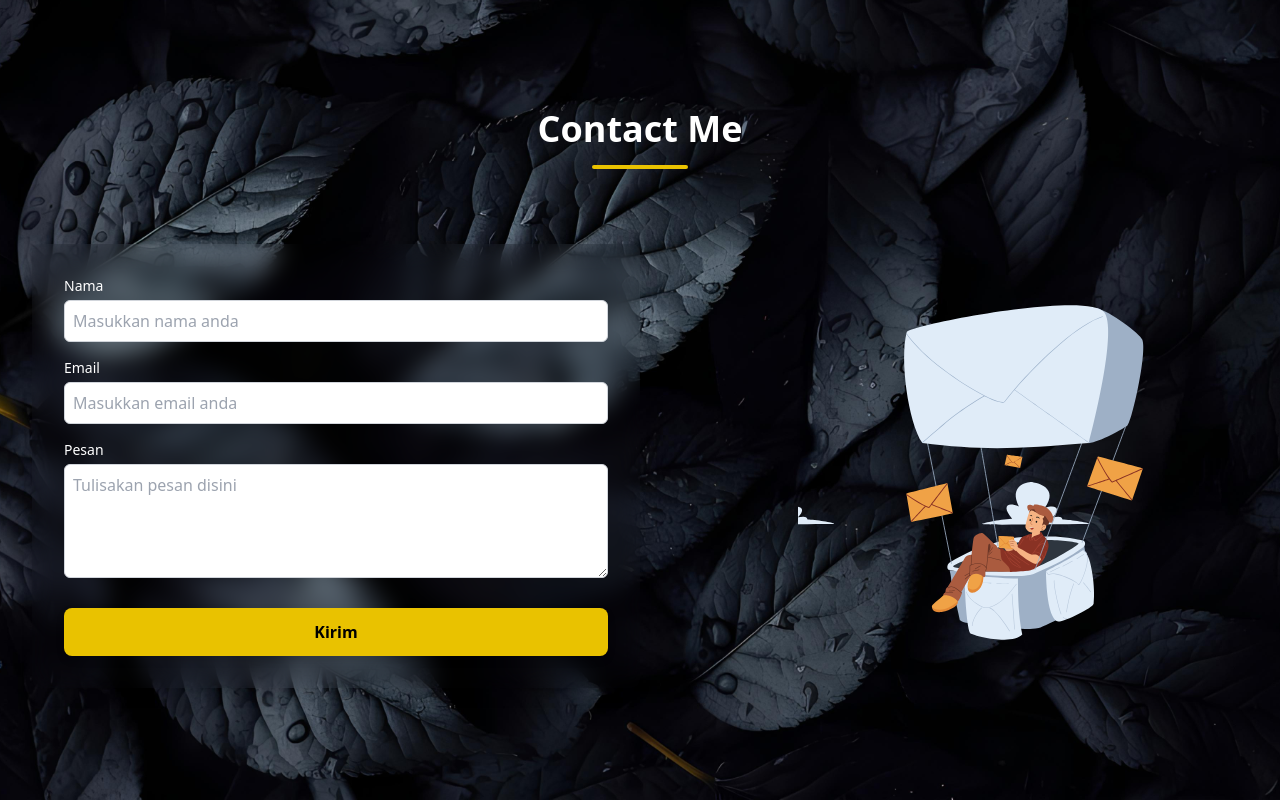
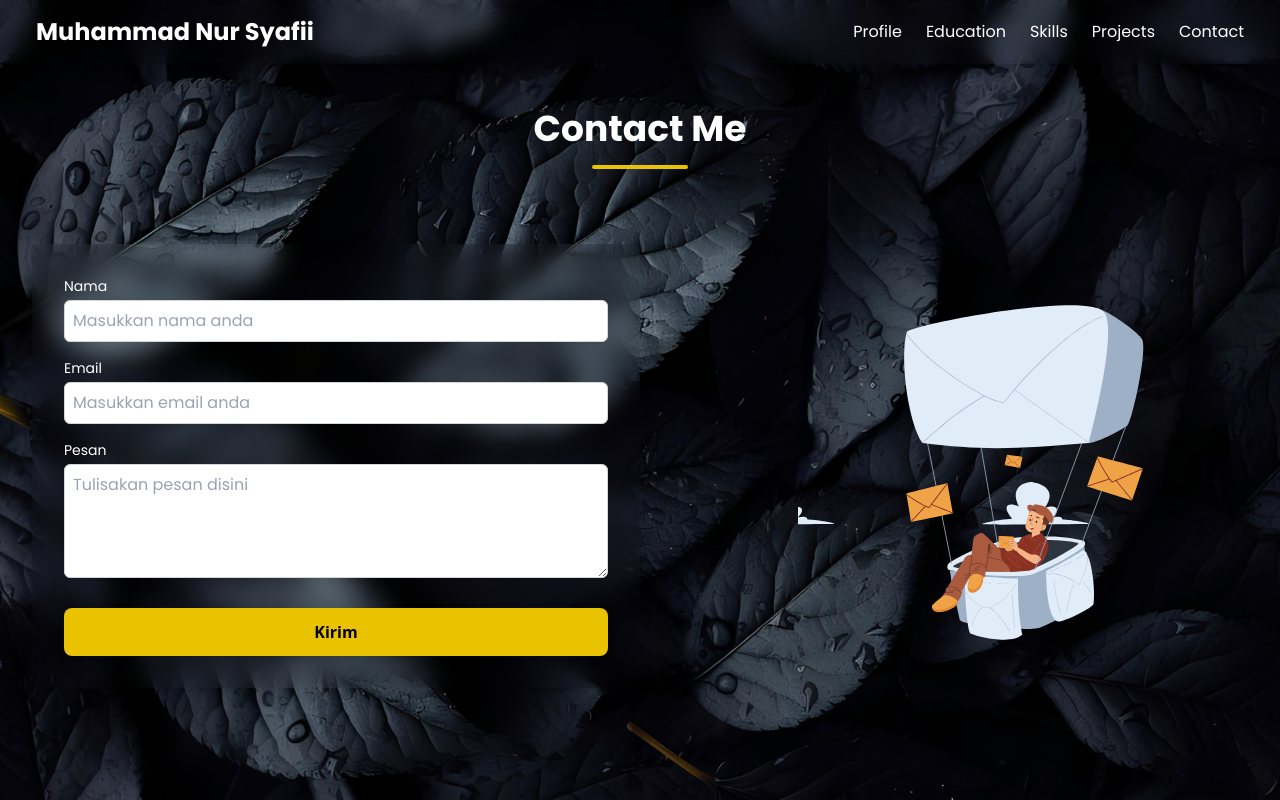
Before and after one commit to nursyafiigit/interactive-cv, a Vue app in the folder frontend/: page /formcontact in a window 1280 px wide. Built offline with nearby package versions, Linux system fonts and the light colour scheme.

Commit message:
ubah font & nav

```diff
--- a/frontend/src/assets/main.css
+++ b/frontend/src/assets/main.css
@@ -17,3 +17,10 @@ transform: translateY(0px);
     font-family: 'Poppins';
     font-size: 16px !important;
 }
+
+html, body {
+  margin: 0;
+  padding: 0;
+  overflow-x: hidden;
+  width: 100%;
+}
--- a/frontend/src/components/ContactVue.vue
+++ b/frontend/src/components/ContactVue.vue
@@ -31,7 +31,7 @@ onBeforeUnmount(() => {
     <div class="container mx-auto px-4 sm:px-6 text-center">
       <!-- Section title -->
       <div data-aos="fade-up" data-aos-duration="800">
-        <SectionTitle title="Hubungi Saya" />
+        <SectionTitle title="Hubungi Saya" class="font-poppins"/>
       </div>
 
       <!-- Deskripsi -->
@@ -44,19 +44,12 @@ onBeforeUnmount(() => {
       </p>
 
       <!-- Tombol Email -->
-       <router-link to="/formcontact">
-        <div data-aos="zoom-in"
-          data-aos-delay="100"
-          data-aos-duration="800">
 
-          <a
-          class="email-button"
-
-          >
-          Kirim Email
-        </a>
+      <div data-aos="zoom-in" data-aos-delay="100" data-aos-duration="800">
+        <router-link to="/formcontact">
+          <a class="email-button font-poppins text-base"> Kirim Email </a>
+        </router-link>
       </div>
-      </router-link>
 
       <!-- Link Sosial -->
       <div
--- a/frontend/src/components/FormContact.vue
+++ b/frontend/src/components/FormContact.vue
@@ -1,9 +1,10 @@
 <template>
-  <section id="contact" class="h-screen flex items-center justify-center bg-gray-900 py-20 overflow-y-auto">
+  <NavbarVue />
+  <section id="contact" class="min-h-screen flex items-center justify-center bg-gray-900 py-20">
     <div class="container mx-auto px-4 sm:px-6 lg:px-8 flex flex-col items-center">
       <!-- Judul (Section Title) -->
       <div data-aos="fade-up" data-aos-duration="800" data-aos-delay="200" class="mb-6">
-        <SectionTitle title="Contact Me" class="text-white text-xl sm:text-2xl md:text-4xl" />
+        <SectionTitle title="Contact Me" class="text-white font-poppins text-xl sm:text-2xl md:text-4xl" />
       </div>
 
       <div class="flex flex-col lg:flex-row w-full max-w-7xl justify-center items-center">
@@ -12,39 +13,39 @@
           <form @submit.prevent="submitForm">
             <!-- Name -->
             <div class="mb-4" data-aos="fade-up" data-aos-duration="800" data-aos-delay="200">
-              <label for="name" class="block text-sm font-medium text-white">Nama</label>
+              <label for="name" class="block text-sm font-poppins font-medium text-white">Nama</label>
               <input
                 v-model="form.name"
                 type="text"
                 id="name"
                 placeholder="Masukkan nama anda"
-                class="w-full mt-1 p-2 border border-gray-300 rounded-md"
+                class="w-full mt-1 font-poppins p-2 border border-gray-300 rounded-md"
                 required
               />
             </div>
 
             <!-- Email -->
             <div class="mb-4" data-aos="fade-up" data-aos-duration="800" data-aos-delay="400">
-              <label for="email" class="block text-sm font-medium text-white">Email</label>
+              <label for="email" class="block text-sm font-poppins font-medium text-white">Email</label>
               <input
                 v-model="form.email"
                 type="email"
                 id="email"
                 placeholder="Masukkan email anda"
-                class="w-full mt-1 p-2 border border-gray-300 rounded-md"
+                class="w-full mt-1 p-2 border font-poppins border-gray-300 rounded-md"
                 required
               />
             </div>
 
             <!-- Message -->
             <div class="mb-6" data-aos="fade-up" data-aos-duration="800" data-aos-delay="600">
-              <label for="message" class="block text-sm font-medium text-white">Pesan</label>
+              <label for="message" class="block font-poppins text-sm font-medium text-white">Pesan</label>
               <textarea
                 v-model="form.message"
                 id="message"
                 placeholder="Tulisakan pesan disini"
                 rows="4"
-                class="w-full mt-1 p-2 border border-gray-300 rounded-md"
+                class="w-full font-poppins mt-1 p-2 border border-gray-300 rounded-md"
                 required
               ></textarea>
             </div>
@@ -71,9 +72,10 @@
 </template>
 
 <script setup>
+
 import { ref } from 'vue'
 import { onMounted } from 'vue'
-
+import NavbarVue from './NavbarVue.vue'
 import SectionTitle from './SectionTitle.vue'
 import lottie from 'lottie-web'
 import animationData from '../assets/lottie/orang.json'
--- a/frontend/src/components/HeroVue.vue
+++ b/frontend/src/components/HeroVue.vue
@@ -7,7 +7,7 @@
       <!-- Bagian Kiri -->
       <div class="md:w-1/2 text-left order-2 md:order-1">
         <h1
-          class="text-3xl sm:text-4xl md:text-5xl font-bold text-white mb-9"
+          class="text-3xl sm:text-4xl md:text-5xl font-poppins font-bold text-white mb-9"
           data-aos="fade-right"
           data-aos-duration="1000"
         >
@@ -25,7 +25,7 @@
           dapat mempermudah kehidupan serta meningkatkan efisiensi.
         </p>
         <div data-aos="fade-up" data-aos-delay="200" data-aos-duration="800">
-          <a href="#kontak" class="contact-button"> Hubungi Saya </a>
+          <a href="#kontak" class="contact-button font-poppins text-base"> Hubungi Saya </a>
         </div>
       </div>
 
--- a/frontend/src/components/NavbarVue.vue
+++ b/frontend/src/components/NavbarVue.vue
@@ -1,14 +1,19 @@
 <template>
   <header
-    :class="[ 'nav shadow-md sticky top-0 z-50 transition-transform duration-300', isHidden ? '-translate-y-full' : 'translate-y-0' ] "
+    :class="[
+      'nav shadow-md sticky top-0 z-50 transition-transform duration-300',
+      isHidden ? '-translate-y-full' : 'translate-y-0'
+    ]"
   >
     <nav
-      class="container-nav px-6 md:px-9 py-4 flex justify-between items-center "
+      class="container-nav px-6 md:px-9 py-4 flex justify-between items-center"
       data-aos="fade-down"
       data-aos-duration="800"
     >
       <!-- Brand -->
-      <div class="tex text-xl md:text-2xl font-bold text-white">Muhammad Nur Syafii</div>
+      <div class="tex text-xl md:text-2xl font-bold font-poppins text-white">
+        Muhammad Nur Syafii
+      </div>
 
       <!-- Hamburger Button -->
       <button @click="menuOpen = !menuOpen" class="text-white md:hidden focus:outline-none">
@@ -38,30 +43,30 @@
 
       <!-- Menu Desktop -->
       <ul class="nap hidden md:flex space-x-6">
-        <li><a href="#profil" class="nav-link">Profile</a></li>
-        <li><a href="#pendidikan" class="nav-link">Education</a></li>
-        <li><a href="#skill" class="nav-link">Skills</a></li>
-        <li><a href="#proyek" class="nav-link">Projects</a></li>
-        <li><a href="#kontak" class="nav-link">Contact</a></li>
+        <li><router-link to="/#profil" class="nav-link">Profile</router-link></li>
+        <li><router-link to="/#pendidikan" class="nav-link">Education</router-link></li>
+        <li><router-link to="/#skill" class="nav-link">Skills</router-link></li>
+        <li><router-link to="/#proyek" class="nav-link">Projects</router-link></li>
+        <li><router-link to="/#kontak" class="nav-link">Contact</router-link></li>
       </ul>
     </nav>
 
     <!-- Menu Mobile -->
     <div v-show="menuOpen" class="nap md:hidden bg-black/60 backdrop-blur-md px-6 py-4">
       <ul class="flex flex-col space-y-4">
-        <li><a @click="menuOpen = false" href="#profil" class="nav-link">Profil</a></li>
-        <li><a @click="menuOpen = false" href="#pendidikan" class="nav-link">Pendidikan</a></li>
-        <li><a @click="menuOpen = false" href="#skill" class="nav-link">Skill</a></li>
-        <li><a @click="menuOpen = false" href="#proyek" class="nav-link">Proyek</a></li>
-        <li><a @click="menuOpen = false" href="#kontak" class="nav-link">Kontak</a></li>
+        <li><router-link @click="menuOpen = false" to="/#profil" class="nav-link">Profil</router-link></li>
+        <li><router-link @click="menuOpen = false" to="/#pendidikan" class="nav-link">Pendidikan</router-link></li>
+        <li><router-link @click="menuOpen = false" to="/#skill" class="nav-link">Skill</router-link></li>
+        <li><router-link @click="menuOpen = false" to="/#proyek" class="nav-link">Proyek</router-link></li>
+        <li><router-link @click="menuOpen = false" to="/#kontak" class="nav-link">Kontak</router-link></li>
       </ul>
     </div>
   </header>
 </template>
 
-
 <script setup>
 import { ref, onMounted, onUnmounted } from 'vue'
+import { RouterLink } from 'vue-router' // untuk gunakan <router-link>
 
 const isHidden = ref(false)
 const menuOpen = ref(false)
@@ -81,7 +86,6 @@ onUnmounted(() => {
   window.removeEventListener('scroll', handleScroll)
 })
 </script>
-
 
 <style scoped>
 .container-nav {
--- a/frontend/src/components/SkillVue.vue
+++ b/frontend/src/components/SkillVue.vue
@@ -3,7 +3,7 @@
     <div class="container mx-auto px-4 sm:px-6 lg:px-8">
       <!-- Judul -->
       <div data-aos="fade-up" data-aos-duration="800" data-aos-delay="400">
-        <SectionTitle title="MySkills" class="text-white" />
+        <SectionTitle title="MySkills" class="text-white font-poppins" />
       </div>
 
       <!-- Animasi utama -->
@@ -42,8 +42,8 @@
             data-aos-delay="200"
           >
             <div :id="skill.animId" class="lottie-box mb-4 mx-auto w-full"></div>
-            <h5 class="text-white text-xl sm:text-2xl font-bold text-center">{{ skill.name }}</h5>
-            <p class="text-white/60 text-center text-sm sm:text-base">{{ skill.level }}</p>
+            <h5 class="text-white font-poppins text-xl sm:text-2xl font-bold text-center ">{{ skill.name }}</h5>
+            <p class="text-white/60 text-center  font-poppins text-sm sm:text-base">{{ skill.level }}</p>
           </div>
         </div>
       </div>
--- a/frontend/src/router/index.js
+++ b/frontend/src/router/index.js
@@ -9,7 +9,7 @@ const routes = [
     component: HomeView,
   },
   {
-    path: '/formcontact', // Pastikan rute ini ada
+    path: '/formcontact',
     name: 'formcontact',
     component: FormContact,
   },
@@ -18,6 +18,18 @@ const routes = [
 const router = createRouter({
   history: createWebHistory(import.meta.env.BASE_URL),
   routes,
+  scrollBehavior(to, from, savedPosition) {
+    if (to.hash) {
+      return {
+        el: to.hash,
+        behavior: 'smooth',
+      }
+    }
+    if (savedPosition) {
+      return savedPosition
+    }
+    return { top: 0 }
+  }
 })
 
 export default router
```
Also changed, not shown: frontend/src/components/EducationVue.vue (+9 -9 lines), frontend/src/components/LandingPage.vue (+18 -3 lines), frontend/src/components/ProjectsVue.vue (+5 -5 lines), 1 other file (tests, documents, lock files or other folders).
